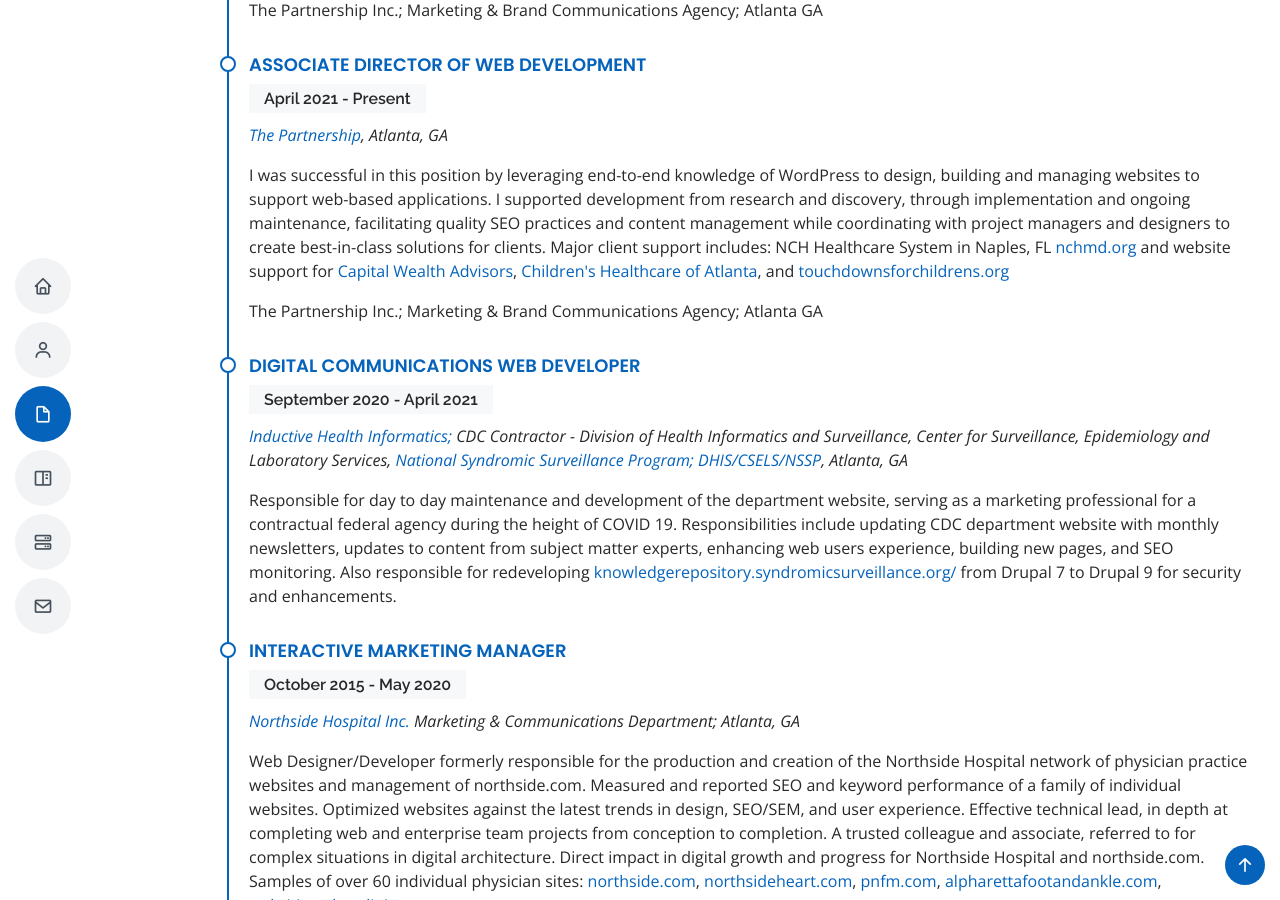
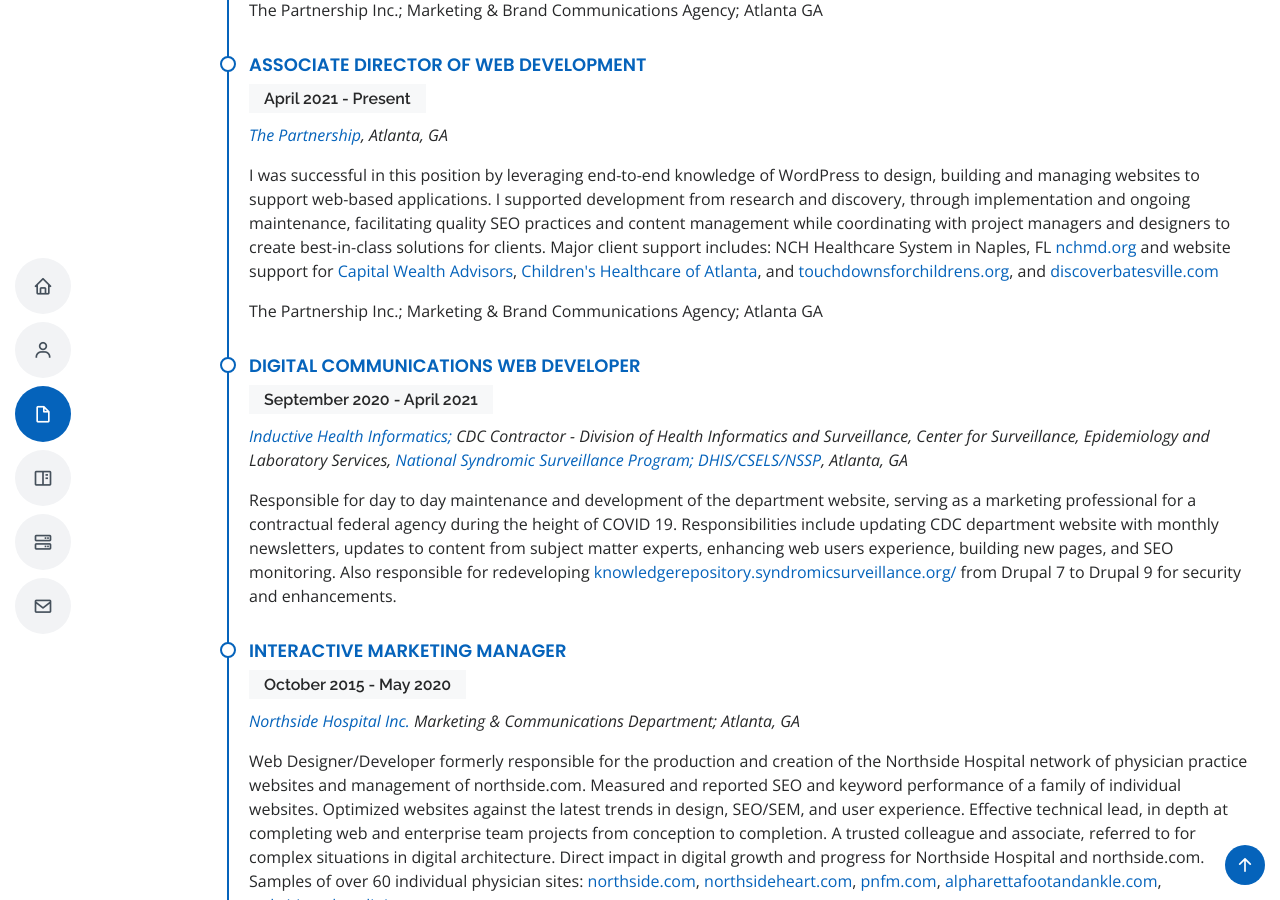
Before and after one commit to bellatl/westatlantaweb.com, a Jekyll site: the page built from index.html, in a window 1280 px wide and 900 px high, scrolled down 2891 px. Built offline with Jekyll 4.4.1, drawn with Linux system fonts in a browser that asks for light colours; some web fonts are replaced.

Commit message:
110324_3

```diff
--- a/index.html
+++ b/index.html
@@ -444,7 +444,7 @@
               <h4>Associate Director of Web Development</h4>
               <h5>April 2021 - Present</h5>
               <p><em><a href="https://thepartnership.com" target="_blank">The Partnership</a>, Atlanta, GA </em></p>
-              <p>I was successful in this position by leveraging end-to-end knowledge of WordPress to design, building and managing websites to support web-based applications. I supported development from research and discovery, through implementation and ongoing maintenance, facilitating quality SEO practices and content management while coordinating with project managers and designers to create best-in-class solutions for clients. Major client support includes: NCH Healthcare System in Naples, FL <a href="https://nchmd.org" target="_blank">nchmd.org</a> and website support for <a href="https://www.capitalwealthadvisors.com" target="_blank">Capital Wealth Advisors</a>, <a href="https://choaholiday.org" target="_blank">Children's Healthcare of Atlanta</a>, and <a href="https://touchdownsforchildrens.org" target="_blank">touchdownsforchildrens.org</a></p>
+              <p>I was successful in this position by leveraging end-to-end knowledge of WordPress to design, building and managing websites to support web-based applications. I supported development from research and discovery, through implementation and ongoing maintenance, facilitating quality SEO practices and content management while coordinating with project managers and designers to create best-in-class solutions for clients. Major client support includes: NCH Healthcare System in Naples, FL <a href="https://nchmd.org" target="_blank">nchmd.org</a> and website support for <a href="https://www.capitalwealthadvisors.com" target="_blank">Capital Wealth Advisors</a>, <a href="https://choaholiday.org" target="_blank">Children's Healthcare of Atlanta</a>, and <a href="https://touchdownsforchildrens.org" target="_blank">touchdownsforchildrens.org</a>, and <a href="https://discoverbatesville.com" target="_blank">discoverbatesville.com</a></p>
               <p>The Partnership Inc.; Marketing & Brand Communications Agency; Atlanta GA</p>
             </div>
             <div class="resume-item">
```
